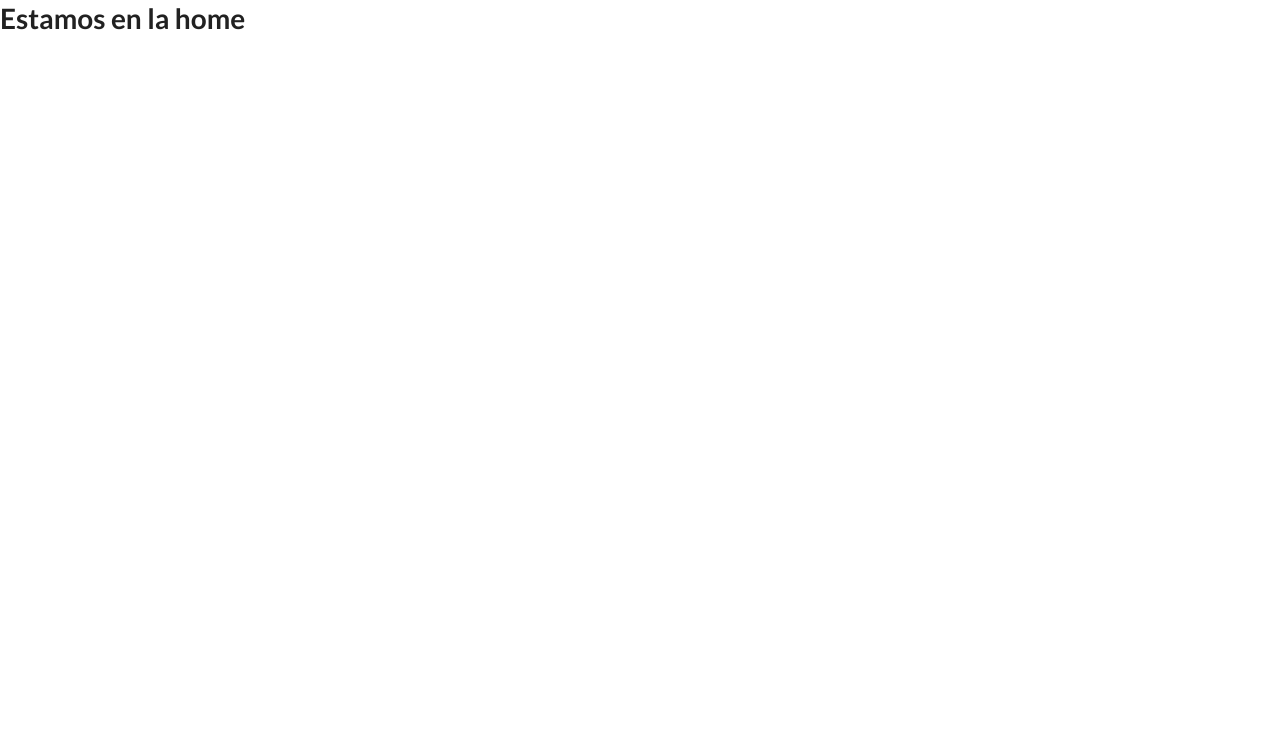
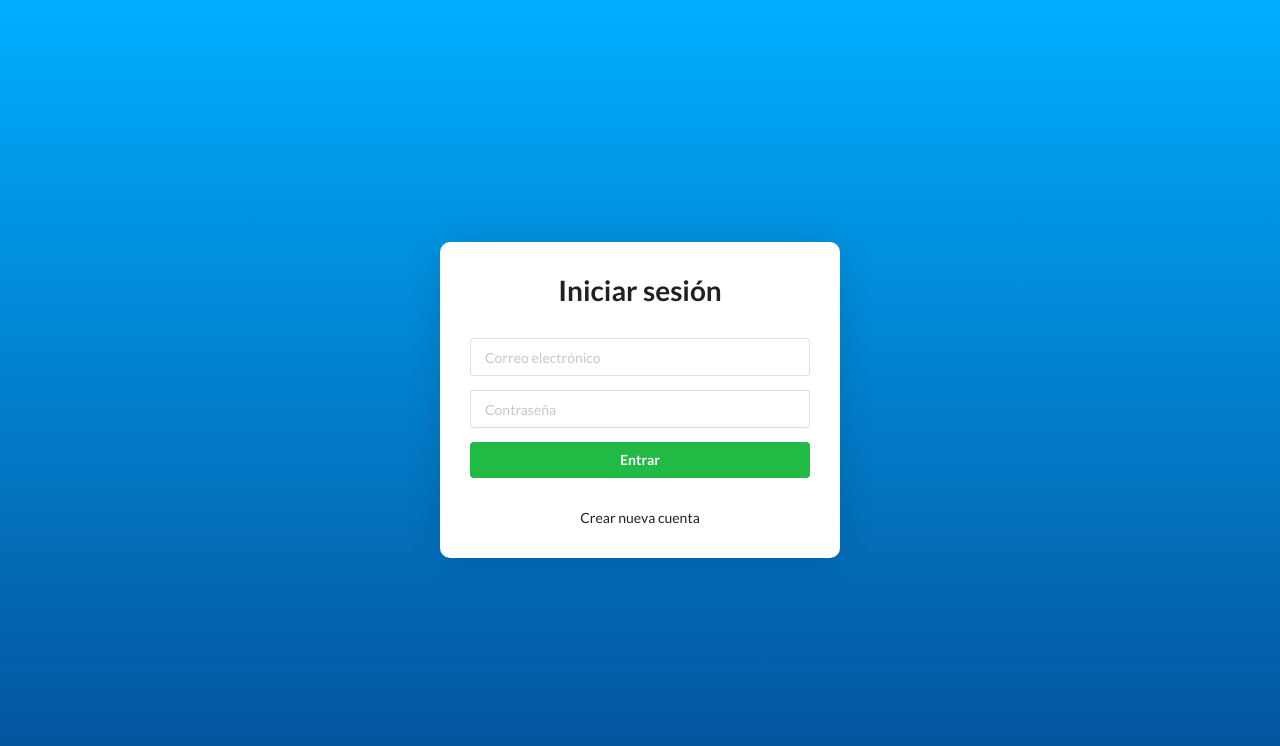
Before and after one commit to rodriguezhdaniela/vue-payroll-manager, a Vue app: page / in a window 1280 px wide. Shown: the top 746 px of the page. Built offline with nearby package versions, Linux system fonts and the light colour scheme; no server answers.

Commit message:
add authentication system with firebase

```diff
--- a/package.json
+++ b/package.json
@@ -8,11 +8,12 @@
   },
   "dependencies": {
     "core-js": "^3.8.3",
-    "firebase": "^9.9.1",
+    "firebase": "^8.1.2",
     "semantic-ui-css": "^2.4.1",
     "vue": "^3.2.13",
     "vue-router": "^4.0.3",
-    "vuex": "^4.0.0"
+    "vuex": "^4.0.0",
+    "yup": "~0.31.0"
   },
   "devDependencies": {
     "@vue/cli-plugin-babel": "~5.0.0",
--- a/src/App.vue
+++ b/src/App.vue
@@ -1,19 +1,34 @@
 <template>
-  <router-view/>
+  <template v-if="user">
+    <router-view/>
+  </template>
+  <Auth v-if="!user && user !== undefined" />
 </template>
 
 <script>
-import { onMounted } from 'vue'
+import { onMounted, computed } from 'vue'
+import { useStore } from 'vuex'
 import { auth } from './utils/firebase'
+import Auth from './views/Auth.vue'
 
 export default {
   name: 'App',
+  components: {
+    Auth,
+},
   setup() {
+    const store = useStore();
+    const user = computed(()=> store.state.user)
+
     onMounted(() => {
       auth.onAuthStateChanged((user) => {
-        console.log(user)
+        store.commit('setUser', user)
       })
     })
+
+    return {
+      user,
+    }
   },
 }
 </script>
--- /dev/null
+++ b/src/components/Auth/Login.vue
@@ -0,0 +1,115 @@
+<template>
+  <div class="login">
+    <h1>Iniciar sesión</h1>
+
+    <form class="ui form" @submit.prevent="onLogin">
+      <div class="field">
+        <input
+          type="text"
+          placeholder="Correo electrónico"
+          v-model="formData.email"
+          :class="{ error: formError.email }"
+        />
+      </div>
+      <div class="field">
+        <input
+          type="password"
+          placeholder="Contraseña"
+          v-model="formData.password"
+          :class="{ error: formError.password }"
+        />
+      </div>
+      <button
+        Type="submit"
+        class="ui button positive fluid"
+        :class="{ loading }"
+      >
+        Entrar
+      </button>
+    </form>
+
+    <p @click="changeForm">Crear nueva cuenta</p>
+  </div>
+</template>
+
+<script>
+import { ref } from "vue";
+import * as Yup from "yup";
+import { auth } from "../../utils/firebase"
+
+export default {
+    name: 'login',
+    props: {
+        changeForm: Function,
+    },
+    setup() {
+      let formData = {}
+      let formError = ref({})
+      let loading = ref(false)
+
+      const schemaForm = Yup.object().shape({
+        email: Yup.string().email(true).required(true),
+        password: Yup.string().required(true),
+      })
+
+      const onLogin = async () => {
+        loading.value = true
+        formError.value = {}
+        try {
+          await schemaForm.validate(formData, { abortEarly: false })
+          try {
+            const { email, password } = formData
+            await auth.signInWithEmailAndPassword(email, password)
+          }catch (error) {
+              console.log(error)
+          }
+        } catch (err) {
+          err.inner.forEach((error) => {
+            formError.value[error.path] = error.message
+          })
+        }
+        loading.value = false
+      }
+
+      return {
+        formData,
+        onLogin,
+        formError,
+        loading
+      }
+    }
+}
+</script>
+
+<style lang="scss" scoped>
+.login {
+  background-color: #fff;
+  padding: 30px;
+  box-shadow: 0px 0px 38px -5px rgba(0,0,0,0.15);
+  width: 400px;
+  border-radius: 10px;
+
+  h1 {
+    text-align: center;
+    margin-bottom: 30px;
+  }
+
+  form {
+    input.error {
+      border-color: #faa;
+      background-color: #ffeded;
+    }
+  }
+
+  p{
+    text-align: center;
+    margin-top: 30px;
+
+    &:hover {
+      cursor: pointer;
+      opacity: 0.6;
+    }
+
+  }
+}
+</style>
--- /dev/null
+++ b/src/components/Auth/Register.vue
@@ -0,0 +1,126 @@
+<template>
+  <div class="register">
+    <h1>Crear cuenta</h1>
+
+    <form class="ui form" @submit.prevent="onRegister">
+        <div class="field">
+            <input
+                type="text"
+                placeholder="Correo electronico"
+                v-model="formData.email"
+                :class="{ error: formError.email }"
+            />
+        </div>
+        <div class="field">
+            <input
+                type="password"
+                placeholder="Contraseña"
+                v-model="formData.password"
+                :class="{ error: formError.password }"
+            />
+        </div>
+        <div class="field">
+            <input
+                type="password"
+                placeholder="Repetir contraseña"
+                v-model="formData.repeatPassword"
+                :class="{ error: formError.repeatPassword }"
+            />
+        </div>
+        <button
+            type="submit"
+            class="ui button positive fluid"
+            :class="{ loading }"
+        >
+            Registrar
+        </button>
+    </form>
+
+    <p @click="changeForm">Iniciar sesión</p>
+  </div>
+</template>
+
+<script>
+import { ref } from "vue"
+import * as Yup from "yup"
+import { auth } from "../../utils/firebase"
+
+export default {
+    name: 'register',
+    props: {
+        changeForm: Function,
+    },
+    setup() {
+        let formData = {}
+        let formError = ref({})
+        let loading = ref(false)
+
+        const schemaForm = Yup.object().shape({
+            email: Yup.string().email(true).required(true),
+            password: Yup.string().required(true),
+            repeatPassword: Yup.string().required(true).oneOf([Yup.ref('password')], true),
+        })
+
+        const onRegister = async () => {
+            loading.value = true
+            formError.value = {}
+
+            try {
+                await schemaForm.validate(formData, { abortEarly: false})
+
+                try {
+                    const { email, password } = formData;
+
+                    await auth.createUserWithEmailAndPassword(email, password)
+                } catch (error) {
+                    console.log(error)
+                }
+            }catch (err){
+                err.inner.forEach((error) => {
+                    formError.value[error.path] = error.message
+                })
+            }
+            loading.value = false
+        }
+
+        return {
+            formData,
+            onRegister,
+            formError,
+            loading,
+        }
+    }
+}
+</script>
+
+<style lang="scss" scoped>
+.register {
+    background-color: #fff;
+    padding: 30px;
+    box-shadow: 0px 0px 38px -5px rgba(0,0,0,0.45);
+    width: 400px;
+    border-radius: 10px;
+
+    h1 {
+        text-align: center;
+        margin-bottom: 30px;
+    }
+
+    form {
+        input.error {
+            border-color: #faa;
+            background-color: #ffeded;
+        }
+    }
+
+    p {
+        text-align: center;
+        margin-top: 30px;
+
+        &:hover {
+            cursor: pointer;
+            opacity: 0.6;
+        }
+    }
+}
+</style>
--- a/src/store/index.js
+++ b/src/store/index.js
@@ -2,10 +2,14 @@ import { createStore } from 'vuex'
 
 export default createStore({
   state: {
+    user: undefined,
   },
   getters: {
   },
   mutations: {
+    setUser(state, payload) {
+      state.user = payload;
+    }
   },
   actions: {
   },
--- a/src/utils/firebase.js
+++ b/src/utils/firebase.js
@@ -1,5 +1,5 @@
-import { initializeApp } from "firebase/app"
-import* as authorization from "firebase/auth"
+import firebase from "firebase/app"
+import "firebase/auth"
 
 const firebaseConfig = {
     apiKey: "AIzaSyCjERhPVX-oo70JCt3XHRX7Ahi23JGItJQ",
@@ -10,11 +10,11 @@ const firebaseConfig = {
     appId: "1:1077845053439:web:f1600bcbeae089d96521ca"
   };
 
+  firebase.initializeApp(firebaseConfig)
 
-  const app = initializeApp(firebaseConfig);
 
   //utils
-  const auth = authorization.initializeAuth(app);
+  const auth = firebase.auth()
 
   //Exports
   export { auth };
--- /dev/null
+++ b/src/views/Auth.vue
@@ -0,0 +1,49 @@
+<template>
+    <div class="auth">
+
+        <Login v-if="showLogin" :changeForm="changeForm"/>
+        <Register v-if="!showLogin" :changeForm="changeForm" />
+    </div>
+</template>
+
+<script>
+import { ref } from 'vue'
+import Login from '../components/Auth/Login.vue'
+import Register from '../components/Auth/Register.vue'
+
+export default {
+    name: 'Auth',
+    components: {
+        Login,
+        Register
+    },
+    setup() {
+        let showLogin = ref(true);
+
+        const changeForm = () => {
+            showLogin.value = !showLogin.value
+        }
+
+        return {
+            showLogin,
+            changeForm
+        }
+    },
+}
+</script>
+
+<style lang="scss" scoped>
+.auth {
+    height: 100vh;
+    display: flex;
+    flex-direction: column;
+    align-items: center;
+    justify-content: center;
+    background: rgb(4, 78, 157);
+    background: linear-gradient(
+        0deg,
+        rgba(4, 78, 151, 1) 0%,
+        rgba(0, 174, 255, 1) 100%
+    );
+}
+</style>
--- a/src/views/HomeView.vue
+++ b/src/views/HomeView.vue
@@ -1,12 +1,25 @@
 <template>
   <div>
     <h1>Estamos en la home</h1>
+    <button @click="logout">Cerrar sesión</button>
   </div>
 </template>
 
 <script>
 
+import { auth } from "../utils/firebase"
+
 export default {
   name: 'HomeView',
+  setup() {
+    const logout = () => {
+      auth.signOut()
+    }
+
+
+    return {
+      logout,
+    }
+  }
 }
 </script>
```
Also changed, not shown: 1 other file (tests, documents, lock files or other folders).
